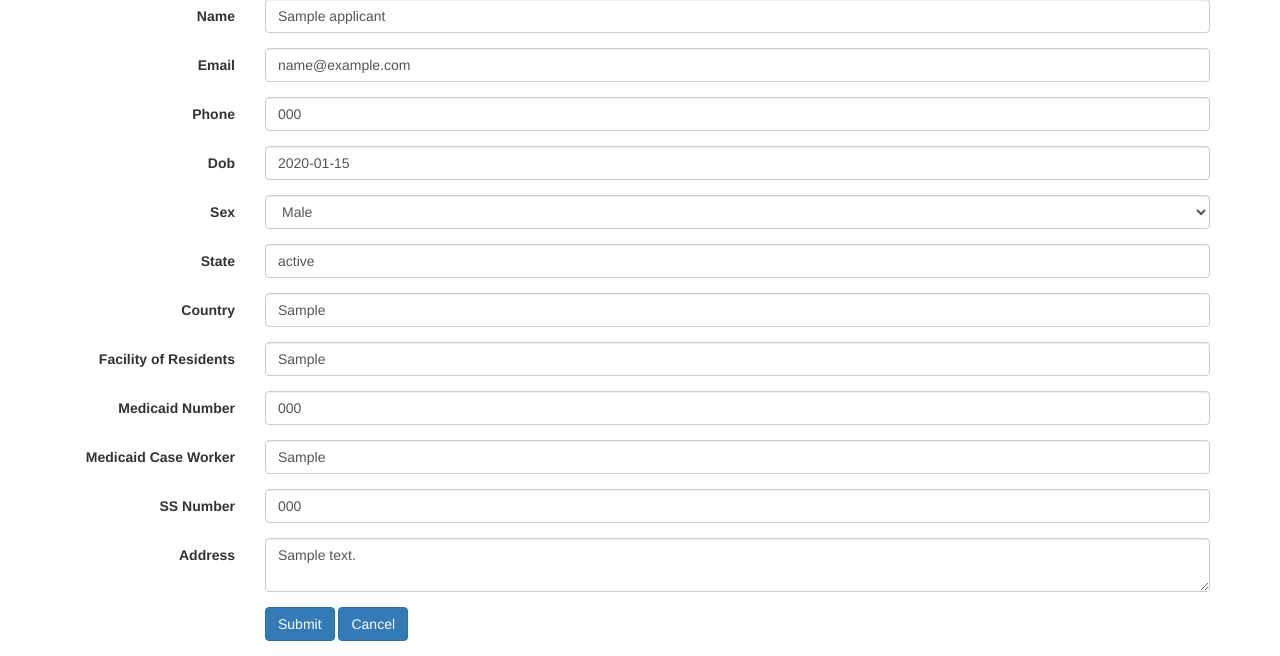
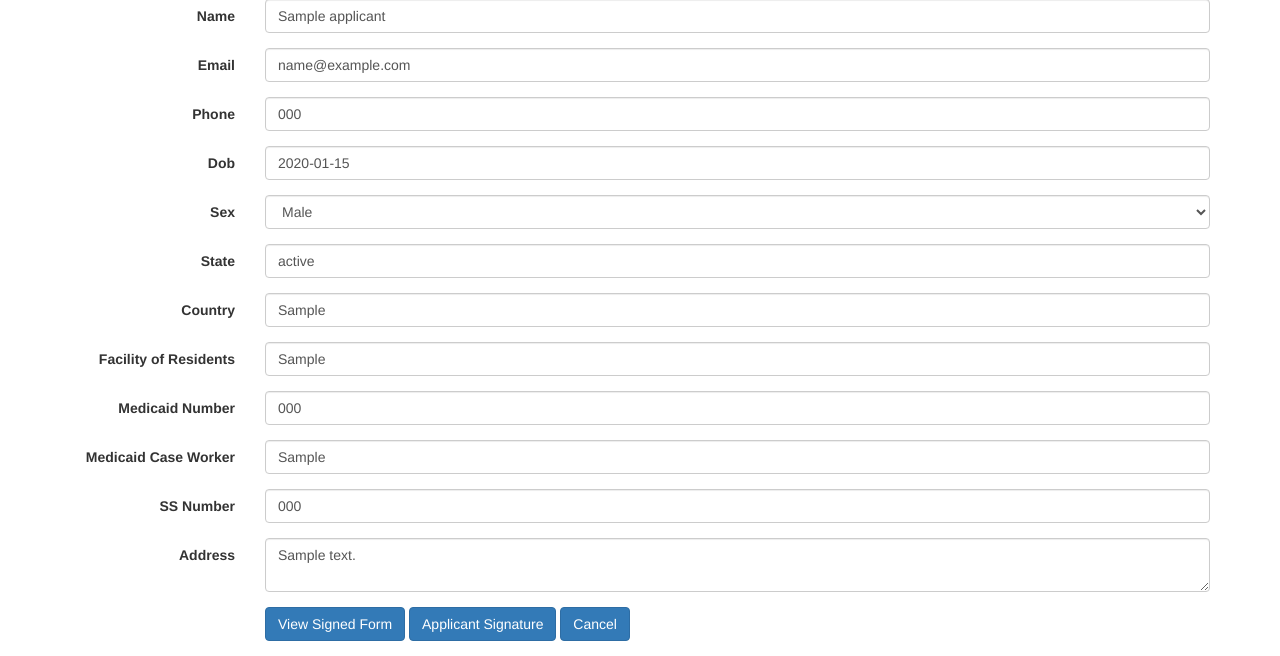
Before and after one commit to NaynaBI/medi_insurance, a Rails app: page /applicants/1/edit in a window 1280 px wide. Shown: the part 164-820 px from the top of the page. Run offline with Rails 7, Linux system fonts and the light colour scheme; a user stored in the database is signed in; tables that the repository leaves empty hold one stand-in row (values such as "Sample post"); style sheets or scripts are compiled from the project's sources; parts of the project's set-up code (start-up, migrations or seed data) failed here and were passed over; some libraries are stand-ins or nearby versions.

Commit message:
add docusign in person functionality

```diff
--- a/app/assets/stylesheets/applicants.scss
+++ b/app/assets/stylesheets/applicants.scss
@@ -14,3 +14,8 @@
     border-color: #d6e9c6;
     color: #3c763d;
 }
+
+.docusign-iframe {
+  width: 100%;
+  height: 700px;
+}
--- a/app/controllers/applicants_controller.rb
+++ b/app/controllers/applicants_controller.rb
@@ -30,18 +30,41 @@ class ApplicantsController < ApplicationController
     @signature = @applicant.applicant_signature || @applicant.build_applicant_signature
   end
 
+  def capture_signature
+    @applicant = Applicant.find_by_id(params[:id])
+
+    unless @applicant.envelope_id.present?
+      client = DocusignRest::Client.new
+      response = client.create_envelope_from_document(
+        email: {
+          subject: "Dentsured form",
+          body: "Please go through the document and sign."
+        },
+        in_person_signers: [{
+          embedded: true,
+          hostEmail: "biappstestemail@gmail.com",
+          hostName: "Test Host",
+          recipientId: @applicant.id,
+          signerName: @applicant.name,
+          signerEmail: @applicant.email,
+          clientUserId: @applicant.id
+        }],
+        files: [
+          {path: "#{Rails.root}/public/form.pdf", name: 'form.pdf'}
+        ],
+        status: 'sent')
+      @applicant.envelope_id = response["envelopeId"]
+      @applicant.envelope_status = response["status"]
+      @applicant.save
+
+    end
+  end
+
   def update
     applicant = Applicant.find_by_id(params[:id])
     applicant.update_attributes(applicant_params)
 
-    if params[:applicant_signature].present? && (data = params[:applicant_signature][:data]).present?
-      signature = applicant.applicant_signature || applicant.build_applicant_signature
-      signature.data = data
-      signature.save
-    end
-
-    flash[:success] = "Applicant signed form successfully."
-    redirect_to applicant_path(applicant)
+    redirect_to capture_signature_applicant_path(applicant)
   end
 
   def show
@@ -49,6 +72,21 @@ class ApplicantsController < ApplicationController
   end
 
   def delete
+  end
+
+  def signature_confirmation
+    @applicant = Applicant.find_by_id(params[:id])
+
+    client = DocusignRest::Client.new
+    response = client.get_envelope_recipients(
+                                              envelope_id: @applicant.envelopeId,
+                                              include_tabs: true,
+                                              include_extended: true
+                                              )
+    @applicant.envelope_status = response["inPersonSigners"][0]["status"]
+    @applicant.save
+
+    render layout: false
   end
 
   def csv_import
@@ -74,12 +112,23 @@ class ApplicantsController < ApplicationController
     }
   ],
   files: [
-          {path: "#{Rails.root}/public/form.pdf", name: 'form.pdf'}
+    {path: "#{Rails.root}/public/form.pdf", name: 'form.pdf'}
   ],
   status: 'sent')
 
     flash[:notice] = "Thank you. Our Agent will contact you shortly."
     redirect_to root_path
+  end
+
+  def get_signed_form
+    @applicant = Applicant.find_by_id(params[:id])
+
+    if @applicant.envelope_id.present?
+      @applicant.get_signed_form
+      @filename = "#{@applicant.envelope_id}.pdf"
+      @file = "#{Rails.root.join('docusign_docs/' + @filename)}"
+    end
+
   end
 
   private
--- /dev/null
+++ b/app/views/applicants/capture_signature.html.erb
@@ -0,0 +1 @@
+<iframe src="<%= @applicant.envelope_url(signature_confirmation_applicant_url(@applicant, host: BASE_URL), edit_applicant_url(@applicant, host: BASE_URL)) %>", frameborder=0, class="docusign-iframe"></iframe>
--- a/app/views/applicants/edit.html.erb
+++ b/app/views/applicants/edit.html.erb
@@ -10,7 +10,8 @@
 
   <div class="form-group">
     <div class="col-sm-offset-2 col-sm-10">
-      <%= f.submit "Submit", class: "btn btn-primary" %>
+      <%= link_to "View Signed Form", get_signed_form_applicant_path(@applicant), class: "btn btn-primary" %>
+      <%= f.submit "Applicant Signature", class: "btn btn-primary" %>
       <%= link_to "Cancel", :back, class: "btn btn-primary" %>
     </div>
   </div>
--- /dev/null
+++ b/app/views/applicants/signature_confirmation.html.erb
@@ -0,0 +1,3 @@
+<div>
+  Applicant Signature Capture Process is Completed.
+</div>
--- a/config/environments/development.rb
+++ b/config/environments/development.rb
@@ -38,4 +38,5 @@ Rails.application.configure do
 
   # Raises error for missing translations
   # config.action_view.raise_on_missing_translations = true
+  BASE_URL = "http://localhost:3000/"
 end
--- a/config/environments/production.rb
+++ b/config/environments/production.rb
@@ -90,4 +90,6 @@ Rails.application.configure do
       secret_access_key: ENV['AWS_SECRET_ACCESS_KEY']
     }
   }
+
+  BASE_URL = "http://medi-insurance.herokuapp.com/"
 end
--- a/config/routes.rb
+++ b/config/routes.rb
@@ -20,7 +20,7 @@ Rails.application.routes.draw do
 
     member do
       get 'pdf_report', defaults: { format: 'pdf' }
-      get 'send_form'
+      get 'send_form', 'capture_signature', 'signature_confirmation', 'get_signed_form'
     end
   end
 
--- /dev/null
+++ b/db/migrate/20160918135035_add_columns_to_applicants.rb
@@ -0,0 +1,6 @@
+class AddColumnsToApplicants < ActiveRecord::Migration
+  def change
+    add_column :applicants, :envelope_id, :string
+    add_column :applicants, :envelope_status, :string
+  end
+end
```
Also changed, not shown: app/helpers/applicants_helper.rb (+7 -0 lines), app/models/applicant.rb (+27 -0 lines), app/views/applicants/get_signed_form.html.erb (added, +7 -0 lines), config/initializers/client.rb (added, +59 -0 lines), Gemfile, Gemfile.lock, db/schema.rb, 4 other files.
